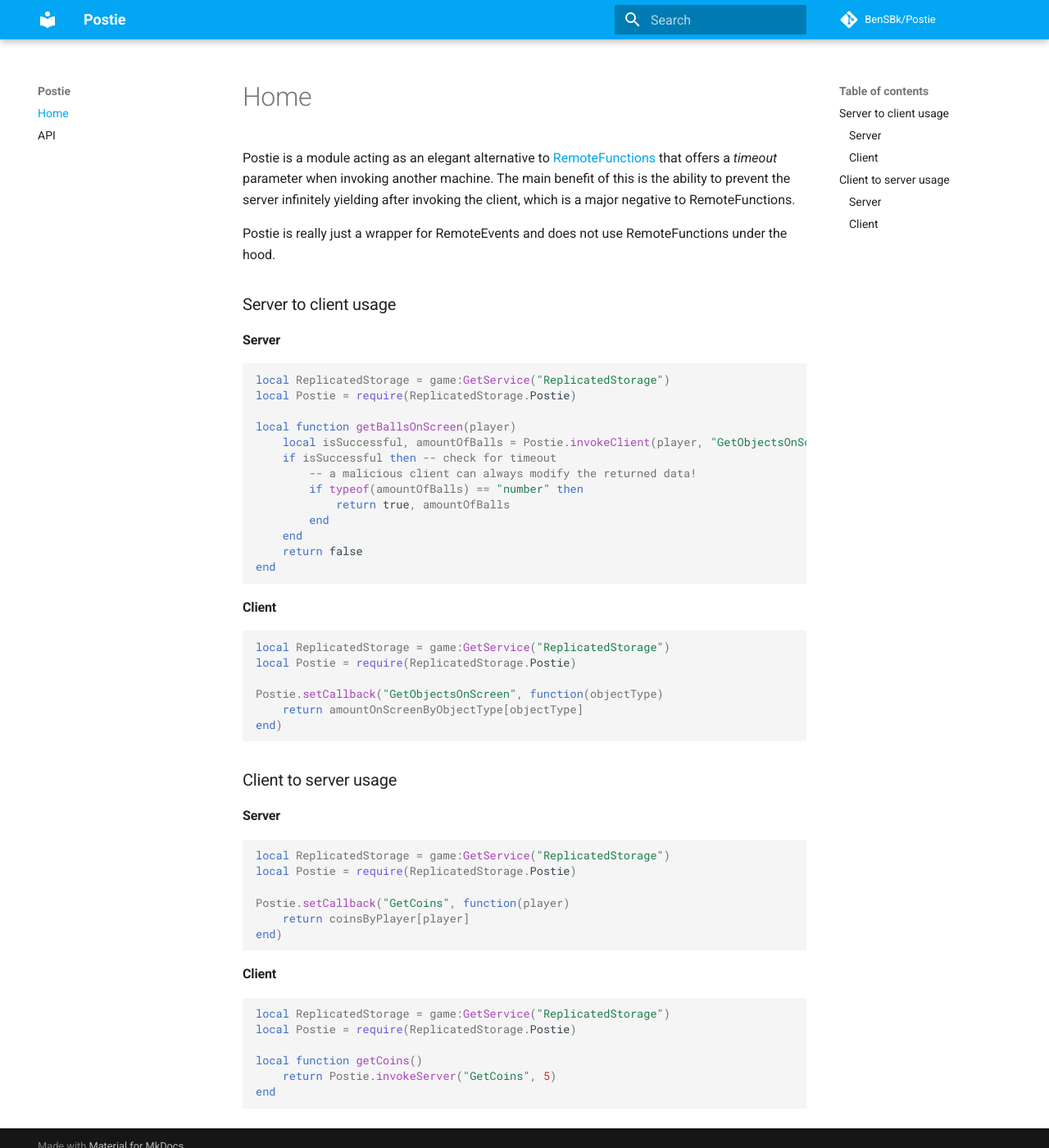
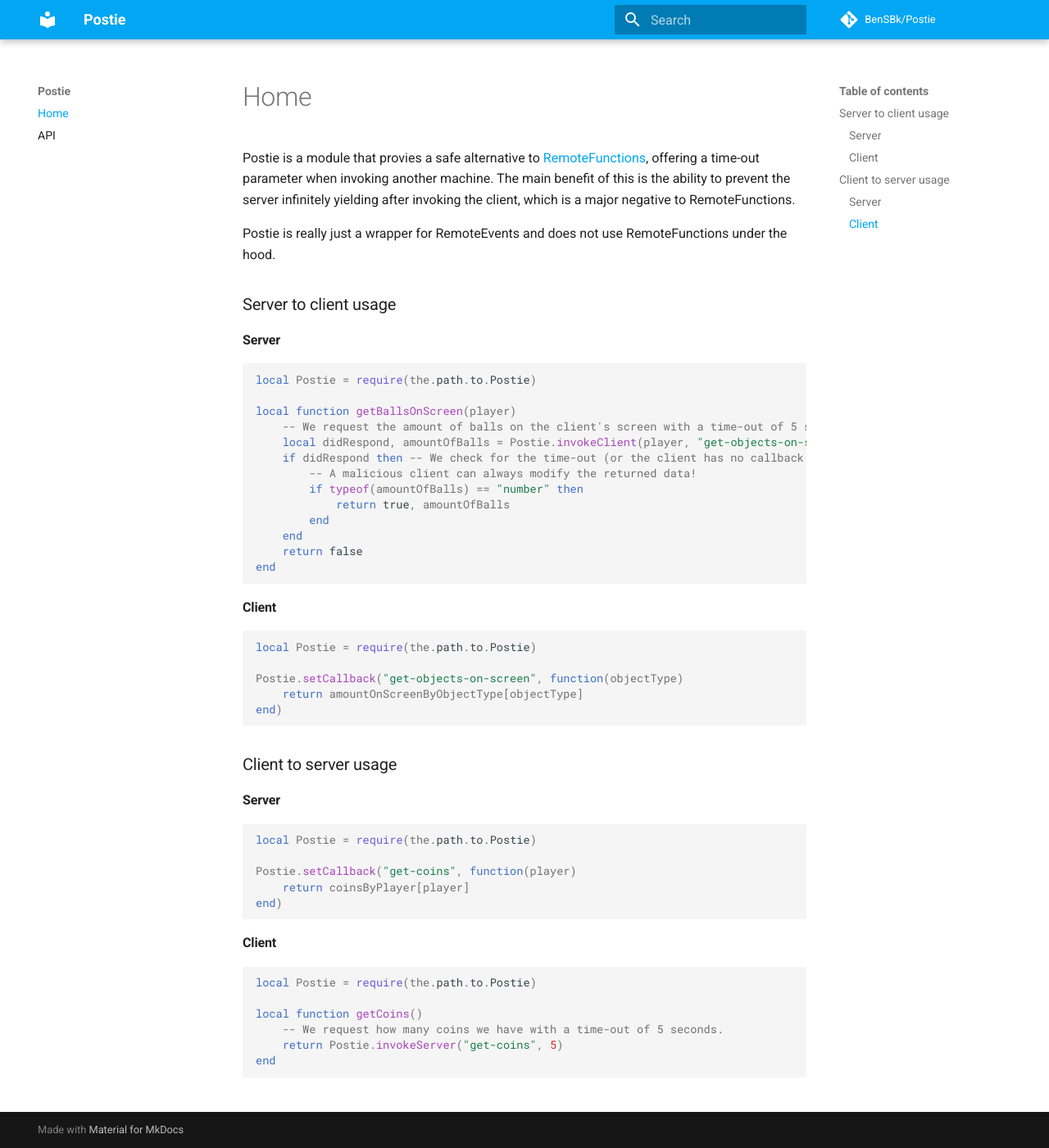
Before and after one commit to sheepish12/Postie, an MkDocs documentation site: the page built from docs/index.md, in a window 1280 px wide and 1400 px high. Shown: the whole window at 82% size. Built offline with MkDocs 1.6.1 and Material for MkDocs 9.7.7, drawn with Linux system fonts in a browser that asks for light colours; comment, search, counter and statistics services are not loaded.

````diff
--- a/docs/index.md
+++ b/docs/index.md
@@ -1,4 +1,4 @@
-Postie is a module acting as an elegant alternative to [RemoteFunctions](https://developer.roblox.com/en-us/api-reference/class/RemoteFunction) that offers a *timeout* parameter when invoking another machine. The main benefit of this is the ability to prevent the server infinitely yielding after invoking the client, which is a major negative to RemoteFunctions.
+Postie is a module that provies a safe alternative to [RemoteFunctions](https://developer.roblox.com/en-us/api-reference/class/RemoteFunction), offering a time-out parameter when invoking another machine. The main benefit of this is the ability to prevent the server infinitely yielding after invoking the client, which is a major negative to RemoteFunctions.
 
 Postie is really just a wrapper for RemoteEvents and does not use RemoteFunctions under the hood.
 
@@ -6,13 +6,13 @@ Postie is really just a wrapper for RemoteEvents and does not use RemoteFunction
 
 #### Server
 ```lua
-local ReplicatedStorage = game:GetService("ReplicatedStorage")
-local Postie = require(ReplicatedStorage.Postie)
+local Postie = require(the.path.to.Postie)
 
 local function getBallsOnScreen(player)
-	local isSuccessful, amountOfBalls = Postie.invokeClient(player, "GetObjectsOnScreen", 5, "Balls")
-	if isSuccessful then -- check for timeout
-		-- a malicious client can always modify the returned data!
+	-- We request the amount of balls on the client's screen with a time-out of 5 seconds.
+	local didRespond, amountOfBalls = Postie.invokeClient(player, "get-objects-on-screen", 5, "balls")
+	if didRespond then -- We check for the time-out (or the client has no callback registered).
+		-- A malicious client can always modify the returned data!
 		if typeof(amountOfBalls) == "number" then
 			return true, amountOfBalls
 		end
@@ -23,10 +23,9 @@ end
 
 #### Client
 ```lua
-local ReplicatedStorage = game:GetService("ReplicatedStorage")
-local Postie = require(ReplicatedStorage.Postie)
+local Postie = require(the.path.to.Postie)
 
-Postie.setCallback("GetObjectsOnScreen", function(objectType)
+Postie.setCallback("get-objects-on-screen", function(objectType)
 	return amountOnScreenByObjectType[objectType]
 end)
 ```
@@ -35,20 +34,19 @@ end)
 
 #### Server
 ```lua
-local ReplicatedStorage = game:GetService("ReplicatedStorage")
-local Postie = require(ReplicatedStorage.Postie)
+local Postie = require(the.path.to.Postie)
 
-Postie.setCallback("GetCoins", function(player)
+Postie.setCallback("get-coins", function(player)
 	return coinsByPlayer[player]
 end)
 ```
 
 #### Client
 ```lua
-local ReplicatedStorage = game:GetService("ReplicatedStorage")
-local Postie = require(ReplicatedStorage.Postie)
+local Postie = require(the.path.to.Postie)
 
 local function getCoins()
-	return Postie.invokeServer("GetCoins", 5)
+	-- We request how many coins we have with a time-out of 5 seconds.
+	return Postie.invokeServer("get-coins", 5)
 end
 ```
````
